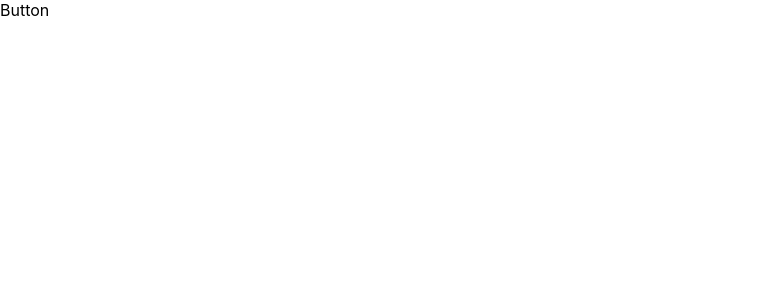
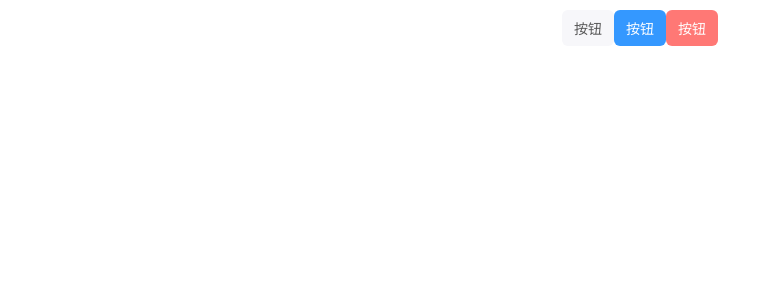
Before and after one commit to yym-yumeng123/react_ui_carousel, a React (Vite) app: page / in a window 1280 px wide. Shown: the top 300 px of the page, without its empty margins (0-780 px from the left). Built offline with nearby package versions, Linux system fonts and the light colour scheme.

Commit message:
给 button 添加一个默认样式 和 一个 type 属性

```diff
--- a/package.json
+++ b/package.json
@@ -16,6 +16,7 @@
     "@types/react": "^18.0.0",
     "@types/react-dom": "^18.0.0",
     "@vitejs/plugin-react": "^1.3.0",
+    "classnames": "^2.3.1",
     "typescript": "^4.6.3",
     "vite": "^2.9.9"
   }
--- a/src/App.scss
+++ b/src/App.scss
@@ -1,42 +1,4 @@
 .App {
+  margin-top: 10px;
   text-align: center;
 }
-
-.App-logo {
-  height: 40vmin;
-  pointer-events: none;
-}
-
-@media (prefers-reduced-motion: no-preference) {
-  .App-logo {
-    animation: App-logo-spin infinite 20s linear;
-  }
-}
-
-.App-header {
-  background-color: #282c34;
-  min-height: 100vh;
-  display: flex;
-  flex-direction: column;
-  align-items: center;
-  justify-content: center;
-  font-size: calc(10px + 2vmin);
-  color: white;
-}
-
-.App-link {
-  color: #61dafb;
-}
-
-@keyframes App-logo-spin {
-  from {
-    transform: rotate(0deg);
-  }
-  to {
-    transform: rotate(360deg);
-  }
-}
-
-button {
-  font-size: calc(10px + 2vmin);
-}
--- a/src/App.tsx
+++ b/src/App.tsx
@@ -1,9 +1,12 @@
 import { Button } from "./lib/index";
+import "./App.scss";
 
 const App = () => {
   return (
     <div className="App">
       <Button />
+      <Button type="primary" />
+      <Button type="danger" />
     </div>
   );
 };
--- /dev/null
+++ b/src/lib/Button/button.scss
@@ -0,0 +1,48 @@
+.g-button {
+  padding: 8px 12px;
+  font-size: 14px;
+  border-radius: 6px;
+  border: none;
+  cursor: pointer;
+
+
+  &:focus {
+    outline: none;
+  }
+
+  // 默认样式
+  &.g-button-default {
+    color: #575757;
+    background: #f7f7fa;
+    &:hover {
+      background: #e5e5ea;
+    }
+    &:active {
+      background: #d9d9d9;
+    }
+  }
+
+  // 主要颜色
+  &.g-button-primary {
+    color: #fff;
+    background: #3498ff;
+    &:hover {
+      background: #2589f5;
+    }
+    &:active {
+      background: #1675e0;
+    }
+  }
+
+  // 危险颜色
+  &.g-button-danger {
+    color: #fff;
+    background: #ff7875;
+    &:hover {
+      background: #e4383a;
+    }
+    &:active {
+      background: #d42926;
+    }
+  }
+}
--- a/src/lib/Button/button.tsx
+++ b/src/lib/Button/button.tsx
@@ -1,9 +1,21 @@
-import { FC } from "react";
+import { ButtonHTMLAttributes, FC } from "react";
+import classnames from "classnames";
+import "./button.scss";
 
-interface ButtonProps {}
+interface ButtonProps extends Omit<ButtonHTMLAttributes<HTMLElement>, "type"> {
+  type?: "primary" | "danger" | "default";
+}
 
 const Button: FC<ButtonProps> = (props) => {
-  return <div>Button</div>;
+  const { type = "default", ...restProps } = props;
+  const cn = {
+    [`g-button-${type}`]: type,
+  };
+  return (
+    <button className={classnames("g-button", cn)} {...restProps}>
+      按钮
+    </button>
+  );
 };
 
 export default Button;
```
Also changed, not shown: 1 other file (tests, documents, lock files or other folders).
